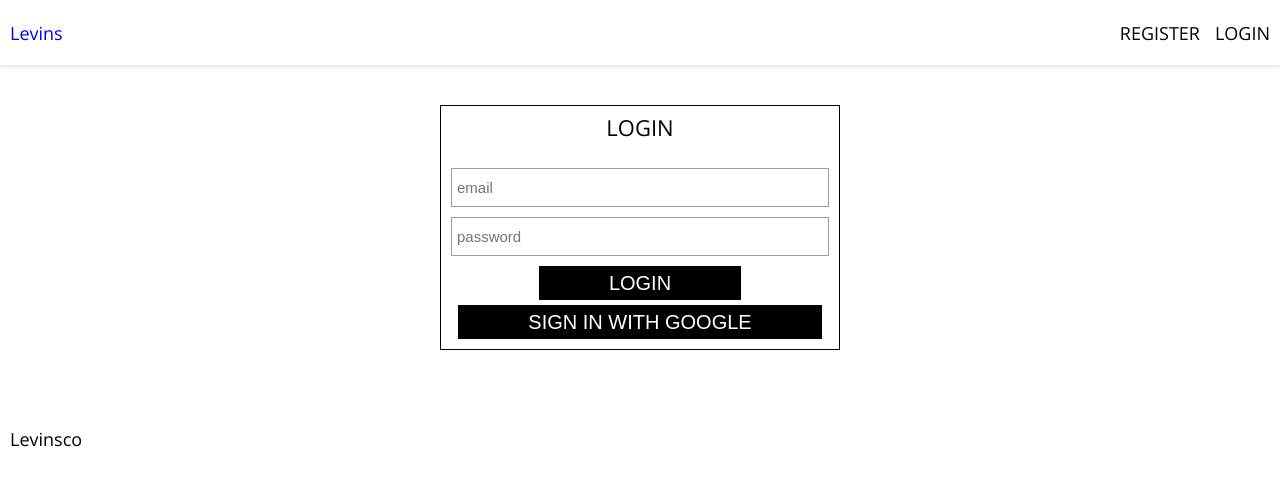
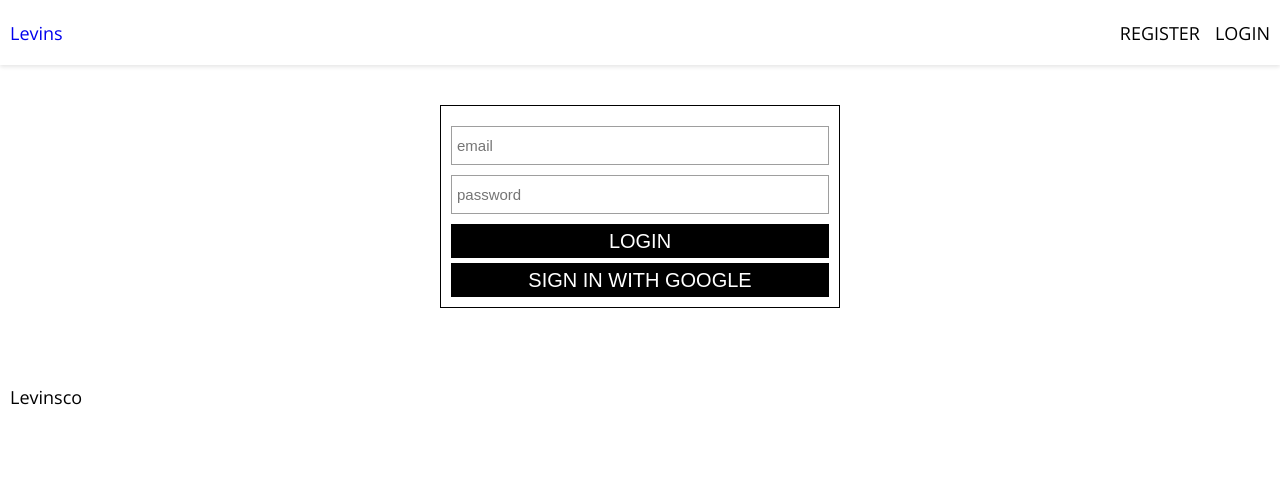
Before and after one commit to healer1064/ALAFIA_TROPICAL_FOLIAGE, a React (Create React App) app: page /login in a window 1280 px wide. Shown: the top 486 px of the page. Built offline with nearby package versions, Linux system fonts and the light colour scheme; no server answers.

Commit message:
refactored form components into AuthWrapper component for better reusablity

```diff
--- a/src/App.js
+++ b/src/App.js
@@ -3,13 +3,15 @@ import { Route, Switch, Redirect } from 'react-router-dom'
 import { auth, handleUserProfile } from './firebase/utils'
 import "fontsource-open-sans"
 
-//Layouts
+// LAYOUTS
 import MainLayout from './Layouts/Mainlayout'
 
-//Pages
+// PAGES
 import Homepage from './pages/Homepage'
 import Registration from './pages/Registration'
 import Login from './pages/Login'
+import Recovery from './pages/Recovery'
+
 
 const intialState = {
   currentUser: null
@@ -71,6 +73,13 @@ class App extends Component {
                   <Login />
                 </MainLayout>
             )} />
+            <Route exact path="/recovery"
+             render={() => (
+               <MainLayout>
+                 <Recovery />
+               </MainLayout>
+             )}
+            />
         </Switch>
       </div>
     )
--- /dev/null
+++ b/src/components/AuthWrapper/index.js
@@ -0,0 +1,46 @@
+import React from 'react'
+import styled from 'styled-components'
+
+const StyledAuth = styled.div`
+        display: block;
+        width: 100%;
+        max-width: 40.0rem;
+        border: 1px solid black;
+        margin: 4rem auto 6rem;
+
+        .wrap {
+            padding: 10px;
+
+            h2 {
+                font-size: 2.2rem;
+                line-height: 1;
+                font-weight: 400;
+                text-transform: uppercase;
+                display block;
+                width: 100%;
+                text-align: center;
+                padding: 0;
+                margin: 0 auto 3rem;
+            }
+
+            .socialSignIn {
+                margin: .5rem auto 0;
+            }
+
+        }
+
+`
+
+export default function AuthWrapper({ headLine, children}){
+    return (
+        <StyledAuth>
+            <div className="wrap">
+                { headLine && <h2>{headLine}</h2>}
+
+                <div className="children">
+                    {children && children}
+                </div>
+            </div>
+        </StyledAuth>
+    )
+}
--- a/src/components/SignIn/index.js
+++ b/src/components/SignIn/index.js
@@ -3,37 +3,11 @@ import styled from 'styled-components'
 import { auth, signInWithGoogle } from './../../firebase/utils'
 
 //FORM COMPONENTS
+import AuthWrapper from './../AuthWrapper'
 import FormInput from './../forms/FormInput'
 import Button from './../forms/Button'
 
-const StyledDiv = styled.div`
-    display: block;
-    width: 100%;
-    max-width: 40.0rem;
-    border: 1px solid black;
-    margin: 4rem auto 6rem;
 
-    .wrap {
-        padding: 10px;
-
-        h2 {
-            font-size: 2.2rem;
-            line-height: 1;
-            font-weight: 400;
-            text-transform: uppercase;
-            display block;
-            width: 100%;
-            text-align: center;
-            padding: 0;
-            margin: 0 auto 3rem;
-        }
-
-        .socialSignIn {
-            margin: .5rem auto 0;
-        }
-
-    }
-`
 
 const initialState = {
     email: '',
@@ -77,9 +51,7 @@ class SignIn extends Component{
 
         const { email, password } = this.state
         return (
-            <StyledDiv>
-                <div className="wrap">
-                    <h2>Login</h2>
+                <AuthWrapper>
 
                     <div className="formWrap">
                         <form onSubmit={this.handleSubmit}>
@@ -109,10 +81,8 @@ class SignIn extends Component{
                             </div>
                         </form>
                     </div>
-                </div>
 
-
-            </StyledDiv>
+            </AuthWrapper>
         )
     }
 }
--- a/src/components/forms/Button/index.js
+++ b/src/components/forms/Button/index.js
@@ -3,7 +3,7 @@ import styled from 'styled-components'
 
 const StyledButton = styled.button`
     display: block;
-
+    width: 100%;
     padding: .7rem 7rem;
     margin: 0 auto;
     background: black;
--- /dev/null
+++ b/src/pages/Recovery/index.js
@@ -0,0 +1,14 @@
+import React from 'react'
+import styled from 'styled-components'
+
+const StyledDiv = styled.div`
+
+`
+
+export default function Recovery(props){
+    return (
+        <StyledDiv>
+            <h1>Recovery Page</h1>
+        </StyledDiv>
+    )
+}
```
